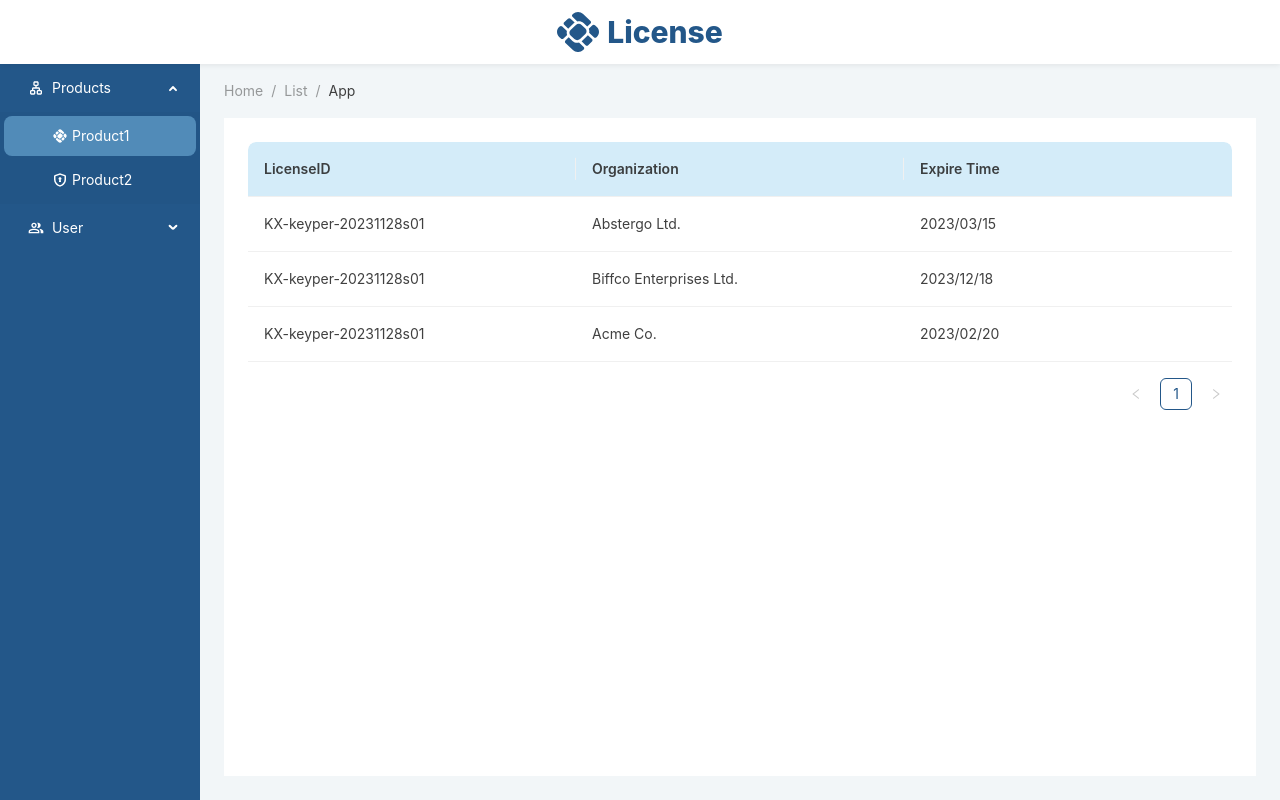
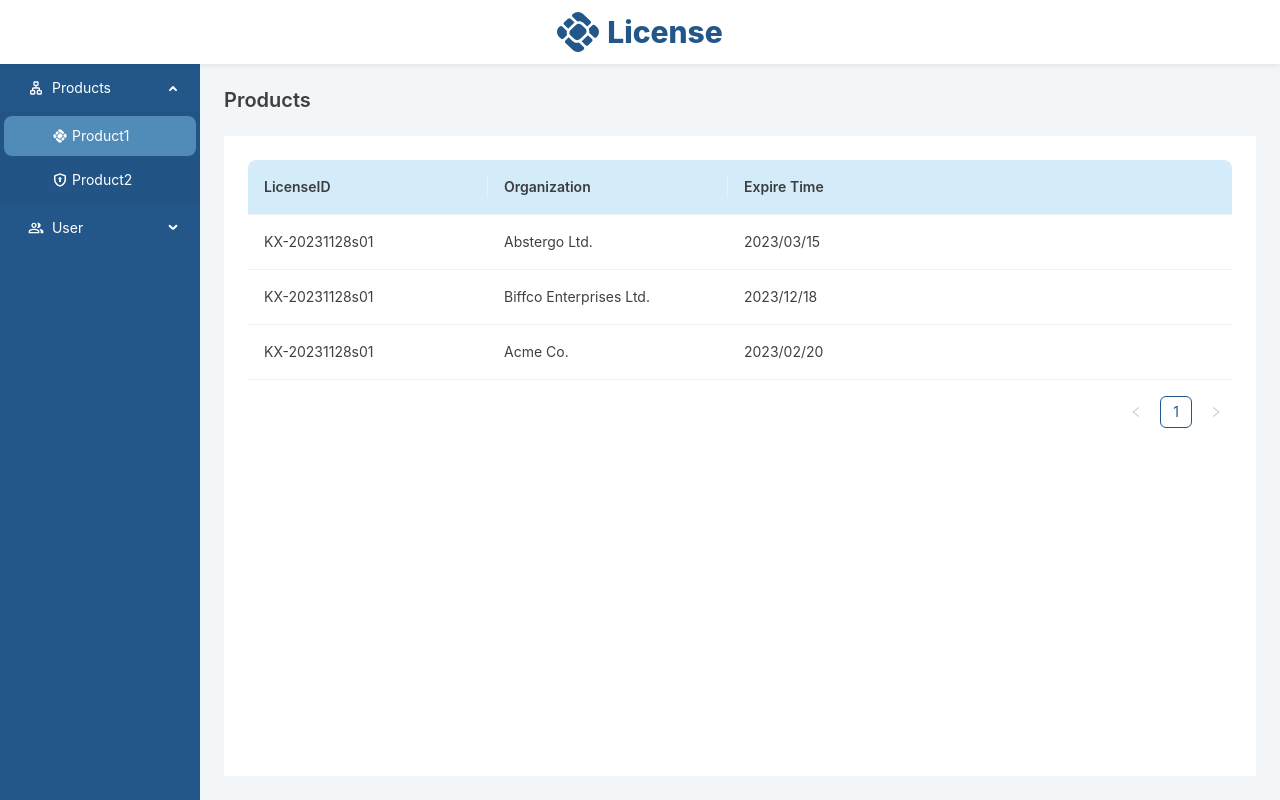
Before and after one commit to yun-0205/vue-project, a Vue app: page / in a window 1280 px wide. Built offline with nearby package versions, Linux system fonts and the light colour scheme.

Commit message:
add table

```diff
--- a/src/App.vue
+++ b/src/App.vue
@@ -12,35 +12,46 @@ const columns = [
     title: 'LicenseID',
     dataIndex: 'licenseid',
     width: 240,
+    // customCell: customCell,
   },
   {
     title: 'Organization',
     dataIndex: 'organization',
     width: 240,
+    // customCell: customCell,
   },
   {
     title: 'Expire Time',
     dataIndex: 'expiretime',
-    width: 240,
+    // customCell: customCell,
   },
 ];
+
+// const customCell = (column, index) => {
+//   if (index % 2 === 1) {
+//     return {
+//       class: 'custom-row',
+//     }
+//   }
+//   return {}
+// };
 
 const data = [
   {
     key: 1,
-    licenseid: 'KX-keyper-20231128s01',
+    licenseid: 'KX-20231128s01',
     organization: 'Abstergo Ltd.',
     expiretime: '2023/03/15',
   },
   {
     key: 2,
-    licenseid: 'KX-keyper-20231128s01',
+    licenseid: 'KX-20231128s01',
     organization: 'Biffco Enterprises Ltd.',
     expiretime: '2023/12/18',
   },
   {
     key: 3,
-    licenseid: 'KX-keyper-20231128s01',
+    licenseid: 'KX-20231128s01',
     organization: 'Acme Co.',
     expiretime: '2023/02/20',
   },
@@ -52,7 +63,7 @@ const data = [
   :theme="customTheme">
   </a-config-provider>
 
-  <a-layout>
+  <a-layout class="layout">
     <a-layout-header class="header">
       <div class="logo">
         <img src="./assets/icon/logo.svg">
@@ -90,11 +101,9 @@ const data = [
         </a-menu>
       </a-layout-sider>
       <a-layout style="padding: 0 24px 24px">
-        <a-breadcrumb style="margin: 16px 0">
-          <a-breadcrumb-item>Home</a-breadcrumb-item>
-          <a-breadcrumb-item>List</a-breadcrumb-item>
-          <a-breadcrumb-item>App</a-breadcrumb-item>
-        </a-breadcrumb>
+        <a-page-header class="title"
+        title="Products"
+        />
         <a-layout-content
           :style="{ background: '#fff', padding: '24px', margin: 0, minHeight: '280px' }"
         >
@@ -147,6 +156,10 @@ const data = [
   font-size: 30px;
 }
 
+.title {
+  padding: 16px 0px;
+}
+
 .logo1 {
   width: 16px;
   height: 16px;
@@ -179,7 +192,11 @@ const data = [
   margin-bottom: 3px;
 }
 
-.ant-table-wrapper >>> tr:hover {
+/* .custom-row {
   background-color: red;
-}
+} */
+
+/* .ant-table-wrapper >>> tr:hover {
+  background-color: red;
+} */
 </style>
--- a/src/assets/main.css
+++ b/src/assets/main.css
@@ -7,6 +7,10 @@
   background-color: white;
   min-height: 100vh;
   min-width: 100vw;
+}
+
+.layout {
+  height: 100vh;
 }
 
 a,
@@ -19,7 +23,8 @@ a,
 
 @media (hover: hover) {
   a:hover {
-    background-color: hsla(160, 100%, 37%, 0.2);
+    background-color: #D4ECF9;
+    border-radius: 6px;
   }
 }
 
```
